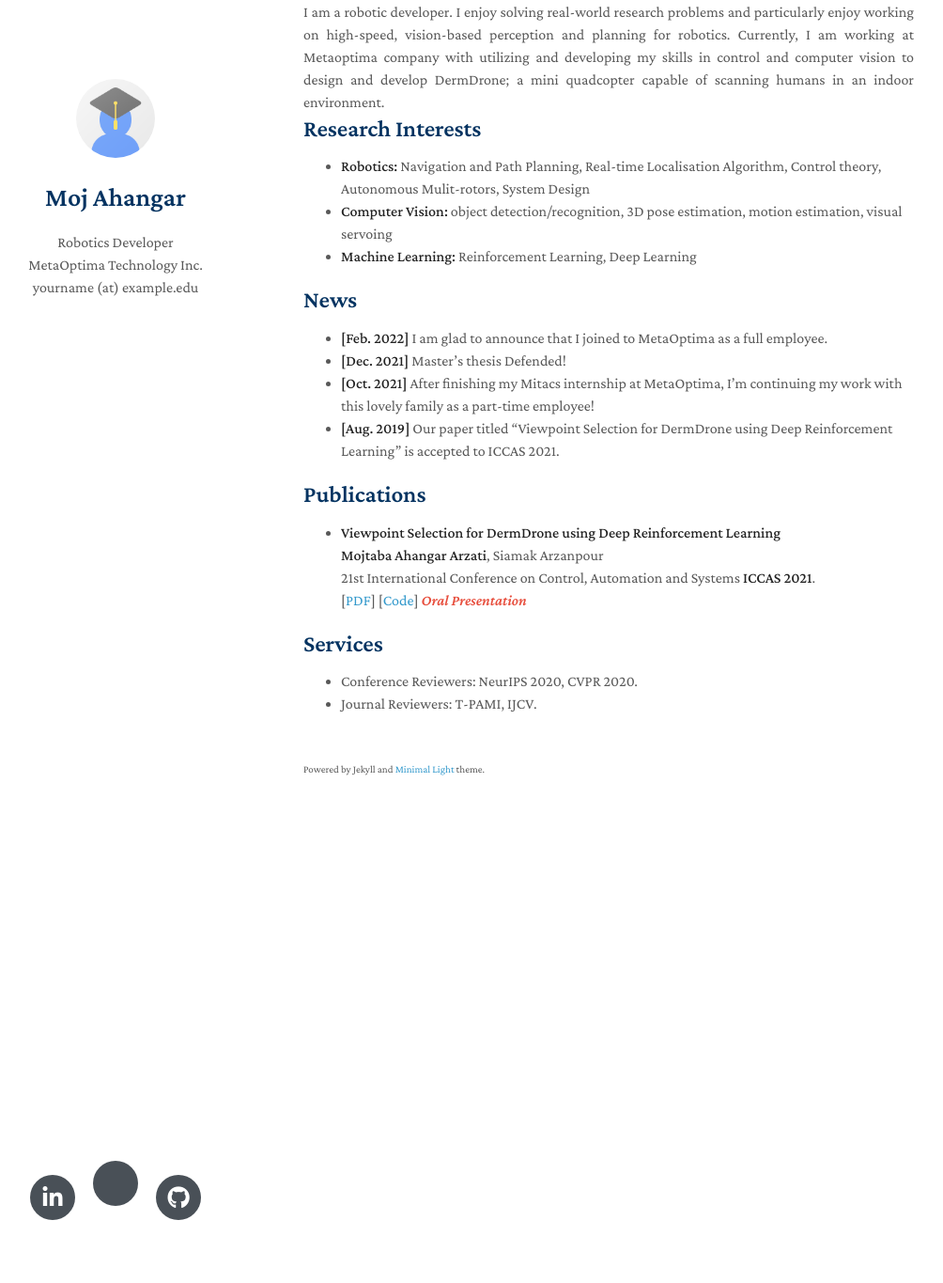
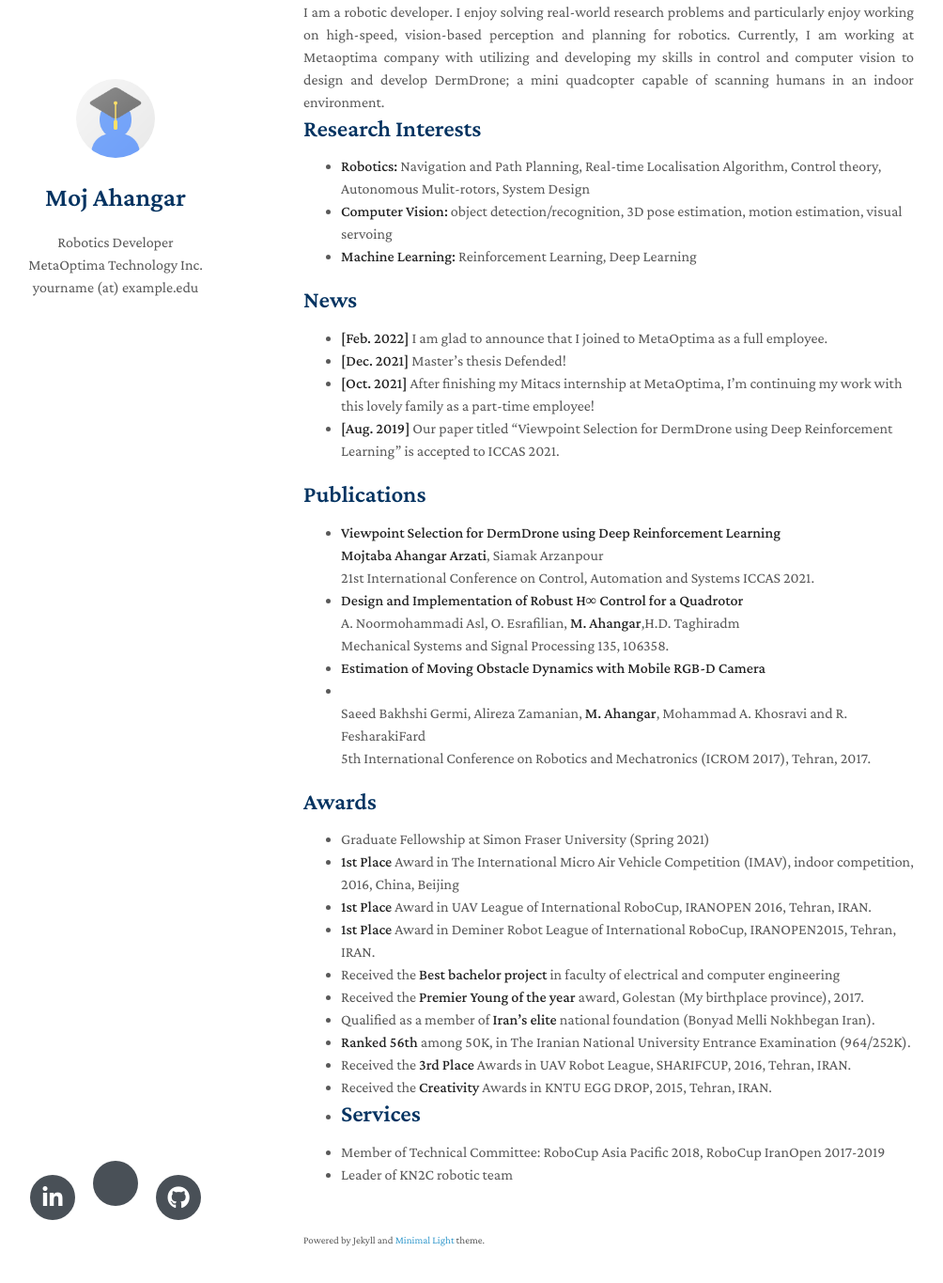
Before and after one commit to Moj-Dev/Moj-Dev.github.io, a Jekyll site: the page built from index.md, in a window 1280 px wide and 1400 px high, scrolled down 108 px. Shown: the top 1365 px of the window at 94% size, without its empty margins (147-1151 px from the left). Built offline with Jekyll 4.4.1, drawn with Linux system fonts in a browser that asks for light colours; nearby versions of some CDN libraries; a style sheet for code colours, icons or effects is not loaded; our own code applies the rules of GitHub Pages for plain Markdown files.

Commit message:
Update index.md
new sections

```diff
--- a/index.md
+++ b/index.md
@@ -5,6 +5,7 @@ layout: homepage
 ## About Me
 
 <div style="text-align: justify"> I am a robotic developer. I enjoy solving real-world research problems and particularly enjoy working on high-speed, vision-based perception and planning for robotics. Currently, I am working at Metaoptima company with utilizing and developing my skills in control and computer vision to design and develop DermDrone; a mini quadcopter capable of scanning humans in an indoor environment.  </div>
+
 
 ## Research Interests
 
@@ -23,14 +24,26 @@ layout: homepage
 
 - **Viewpoint Selection for DermDrone using Deep Reinforcement Learning**
   <br>
-  **Mojtaba Ahangar Arzati**, Siamak Arzanpour
-  <br>
-   21st International Conference on Control, Automation and Systems **ICCAS 2021**.
-  <br>
-  [[PDF](https://arxiv.org/pdf/2002.10211.pdf)] [[Code](https://github.com/yaoyao-liu/mnemonics)] <strong><i style="color:#e74d3c">Oral Presentation</i></strong>
+  **Mojtaba Ahangar Arzati**, Siamak Arzanpour <br> 21st International Conference on Control, Automation and Systems ICCAS 2021.<br>
+- **Design and Implementation of Robust H∞ Control for a Quadrotor**
+  <br> A. Noormohammadi Asl, O. Esrafilian, **M. Ahangar**,H.D. Taghiradm <br> Mechanical Systems and Signal Processing 135, 106358.
+- **Estimation of Moving Obstacle Dynamics with Mobile RGB-D Camera**
+- <br> Saeed Bakhshi Germi, Alireza Zamanian, **M. Ahangar**, Mohammad A. Khosravi and R. FesharakiFard <br> 5th International Conference on Robotics and Mechatronics (ICROM 2017), Tehran, 2017.
 
+## Awards
 
+- Graduate Fellowship at Simon Fraser University (Spring 2021)
+- **1st Place** Award in The International Micro Air Vehicle Competition (IMAV), indoor competition, 2016, China, Beijing
+- **1st Place** Award in UAV League of International RoboCup, IRANOPEN 2016, Tehran, IRAN.
+- **1st Place** Award in Deminer Robot League of International RoboCup, IRANOPEN2015, Tehran, IRAN.
+- Received the **Best bachelor project** in faculty of electrical and computer engineering
+- Received the **Premier Young of the year** award, Golestan (My birthplace province), 2017.
+- Qualified as a member of **Iran’s elite** national foundation (Bonyad Melli Nokhbegan Iran).
+- **Ranked 56th** among 50K, in The Iranian National University Entrance Examination (964/252K).
+- Received the **3rd Place** Awards in UAV Robot League, SHARIFCUP, 2016, Tehran, IRAN.
+- Received the **Creativity** Awards in KNTU EGG DROP, 2015, Tehran, IRAN.
+-
 ## Services
 
-- Conference Reviewers: NeurIPS 2020, CVPR 2020.
-- Journal Reviewers: T-PAMI, IJCV.
+- Member of Technical Committee: RoboCup Asia Pacific 2018, RoboCup IranOpen 2017-2019
+- Leader of KN2C robotic team
```
